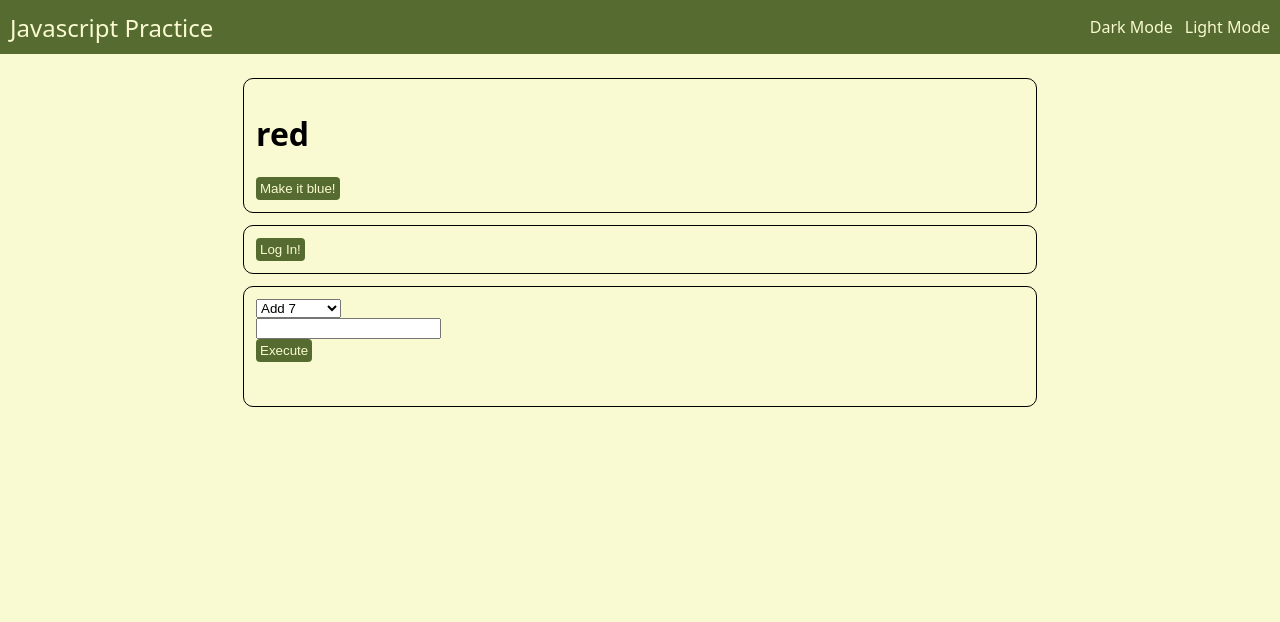
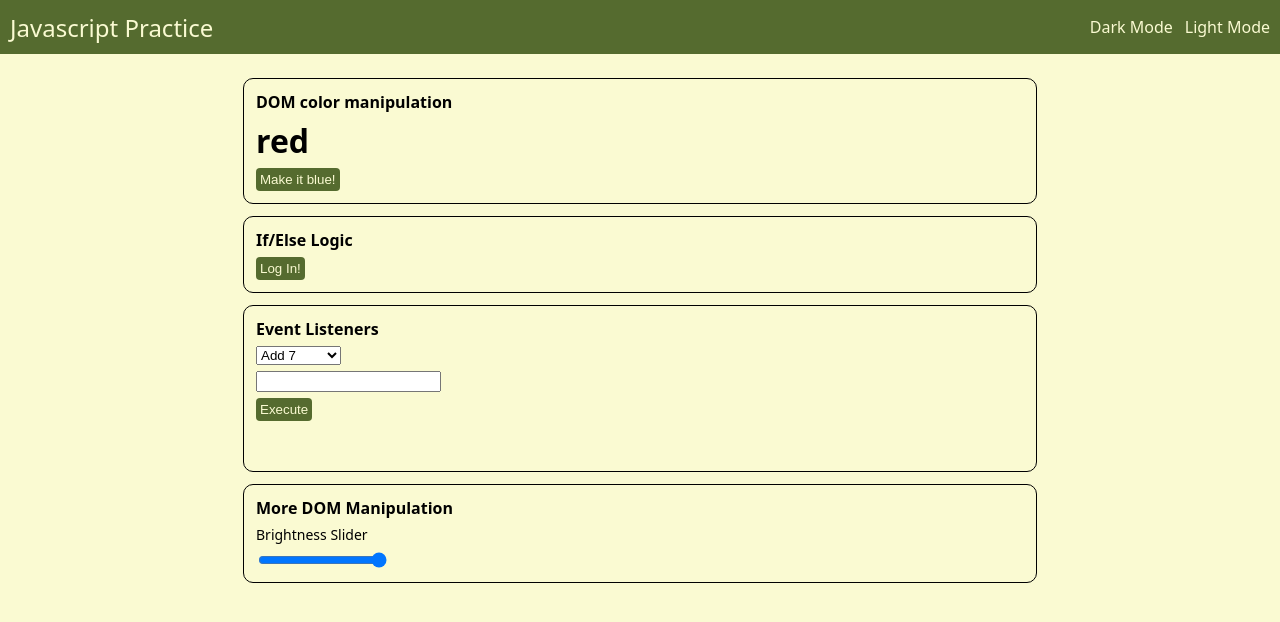
Before and after one commit to bstine06/sandbox-js, a plain HTML site: page index.html in a window 1280 px wide. Drawn offline with Linux system fonts and the light colour scheme.

Commit message:
Add minor style improvements and box labels

```diff
--- a/index.html
+++ b/index.html
@@ -24,15 +24,18 @@
     <div class="body-content">
 
       <div class="showcase">
+        <div class="description">DOM color manipulation</div>
         <h1 id="myH1">red</h1>
         <button id="toggleMyH1">Make it blue!</button>
       </div>
 
       <div class="showcase">
+        <div class="description">If/Else Logic</div>
         <button id="promptLogin">Log In!</button>
       </div>
 
       <div class = "showcase">
+        <div class="description">Event Listeners</div>
         <select id = "funcs-select">
           <option>Add 7</option>
           <option>Multiply</option>
@@ -45,6 +48,12 @@
         <p id="funcs-output"></p>
       </div>
 
+      <div class = "showcase">
+        <div class="description">More DOM Manipulation</div>
+        <div class="description-2">Brightness Slider</div>
+        <input id="brightness-slider" type="range" min="0" max="100" value="100">
+      </div>
+
     </div>
 </body>
 <script src="practice.js"></script>
--- a/style.css
+++ b/style.css
@@ -39,8 +39,14 @@ ul {
     display: flex;
     padding: 12px;
     flex-direction: column;
+    gap: 6px;
     justify-content: center;
     align-items: flex-start;
+}
+
+#myH1 {
+    padding:0;
+    margin:0;
 }
 
 button {
@@ -54,3 +60,13 @@ button {
 button:hover {
     background-color: #82a448;
 }
+
+.description {
+    font-size: 16px;
+    font-weight: 700;
+}
+
+.description-2 {
+    font-weight: 200;
+    font-size : 14px;
+}
```
